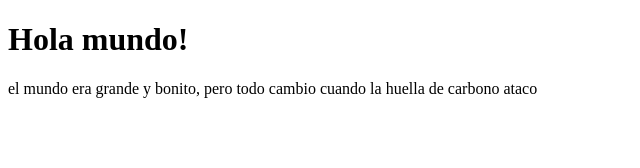
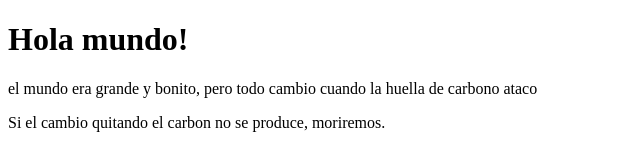
Before and after one commit to bitsdream66/Hello-Git, a plain HTML site: page index.html in a window 1280 px wide. Shown: the whole page, without its empty margins (0-640 px from the left). Drawn offline with Linux system fonts and the light colour scheme.

Commit message:
ultimo commit v1

```diff
--- a/index.html
+++ b/index.html
@@ -6,5 +6,6 @@
     <body>
         <h1>Hola mundo!</h1>
         <p>el mundo era grande y bonito, pero todo cambio cuando la huella de carbono ataco</p>
+        <p>Si el cambio quitando el carbon no se produce, moriremos.</p>
     </body>
 </html>
```
